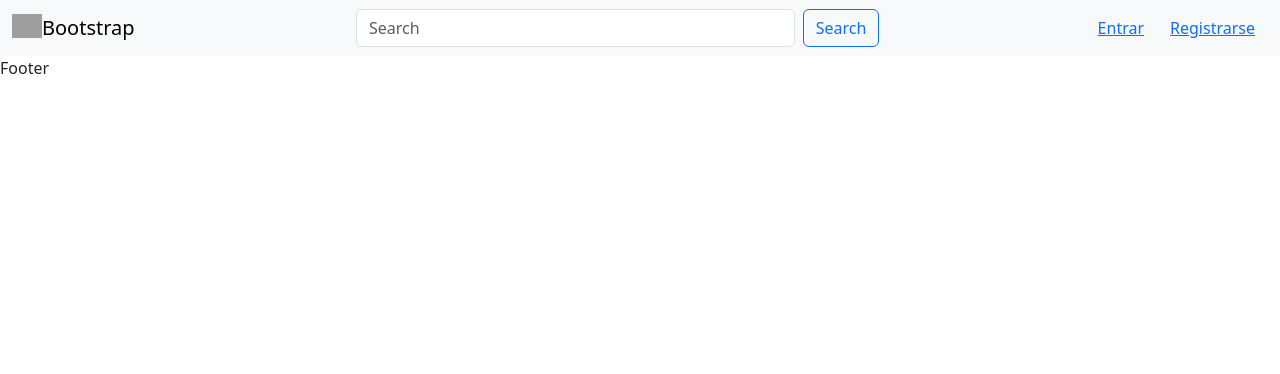
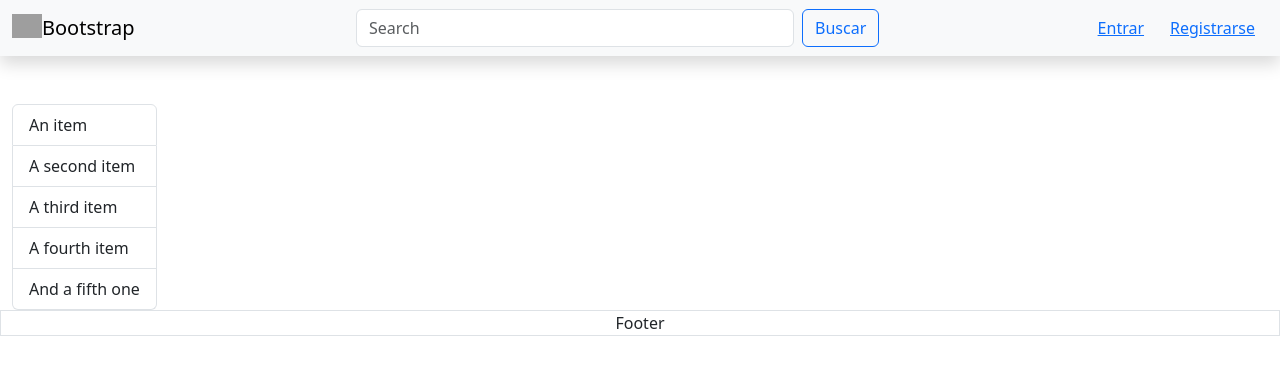
Before and after one commit to nassahel/TrabajoFinal-53i, a React (Vite) app: page / in a window 1280 px wide. Shown: the top 374 px of the page. Built offline with nearby package versions, Linux system fonts and the light colour scheme; grey boxes are pictures that could not be loaded.

Commit message:
se agrego componente main, y se agregaron los componentes al archivo main.jsx. se pusieron algunos estilos de prueba en el nav

```diff
--- a/src/App.jsx
+++ b/src/App.jsx
@@ -1,5 +1,7 @@
 import './App.css'
+import Aside from './components/aside/Aside'
 import Footer from './components/footer/Footer'
+import Main from './components/main/Main'
 import Navbar from './components/navbar/navbar'
 
 function App() {
@@ -7,6 +9,12 @@ function App() {
 return (
   <div>
     <Navbar/>
+    <div class="container-fluid d-flex">
+     <Aside/>
+     <Main/>
+
+
+    </div>
     <Footer/>
   </div>
 )
--- a/src/components/aside/Aside.jsx
+++ b/src/components/aside/Aside.jsx
@@ -2,7 +2,15 @@ import React from 'react'
 
 function Aside() {
   return (
-    <div>Aside</div>
+    <div>
+        <ul class="list-group">
+  <li class="list-group-item">An item</li>
+  <li class="list-group-item">A second item</li>
+  <li class="list-group-item">A third item</li>
+  <li class="list-group-item">A fourth item</li>
+  <li class="list-group-item">And a fifth one</li>
+</ul>
+    </div>
   )
 }
 
--- a/src/components/footer/Footer.jsx
+++ b/src/components/footer/Footer.jsx
@@ -2,7 +2,7 @@ import React from 'react'
 
 function Footer() {
   return (
-    <div>Footer</div>
+    <div class="container-fluid text-center border">Footer</div>
   )
 }
 
--- /dev/null
+++ b/src/components/main/Main.jsx
@@ -0,0 +1,9 @@
+import React from 'react'
+
+function Main() {
+    return ( <div>
+
+    </div>)
+}
+
+export default Main
--- a/src/components/navbar/Navbar.jsx
+++ b/src/components/navbar/Navbar.jsx
@@ -3,7 +3,7 @@ import React from 'react'
 function Navbar() {
   return (
     <div>
-        <nav class="navbar bg-body-tertiary">
+        <nav class="navbar bg-body-tertiary shadow mb-5">
   <div class="container-fluid">
     <a class="navbar-brand" href="#">
         <img src="https://png.pngtree.com/png-clipart/20200727/original/pngtree-restaurant-logo-design-vector-template-png-image_5441058.jpg" alt="Logo" width="30" height="24" class="d-inline-block align-text-top" />
@@ -11,7 +11,7 @@ function Navbar() {
     </a>
     <form class="d-flex col-5" role="search">
         <input class="form-control me-2" type="search" placeholder="Search" aria-label="Search"/>
-        <button class="btn btn-outline-primary" type="submit">Search</button>
+        <button class="btn btn-outline-primary" type="submit">Buscar</button>
       </form>
       <div>
       <button type="button" class="btn btn-link">Entrar</button>
```
